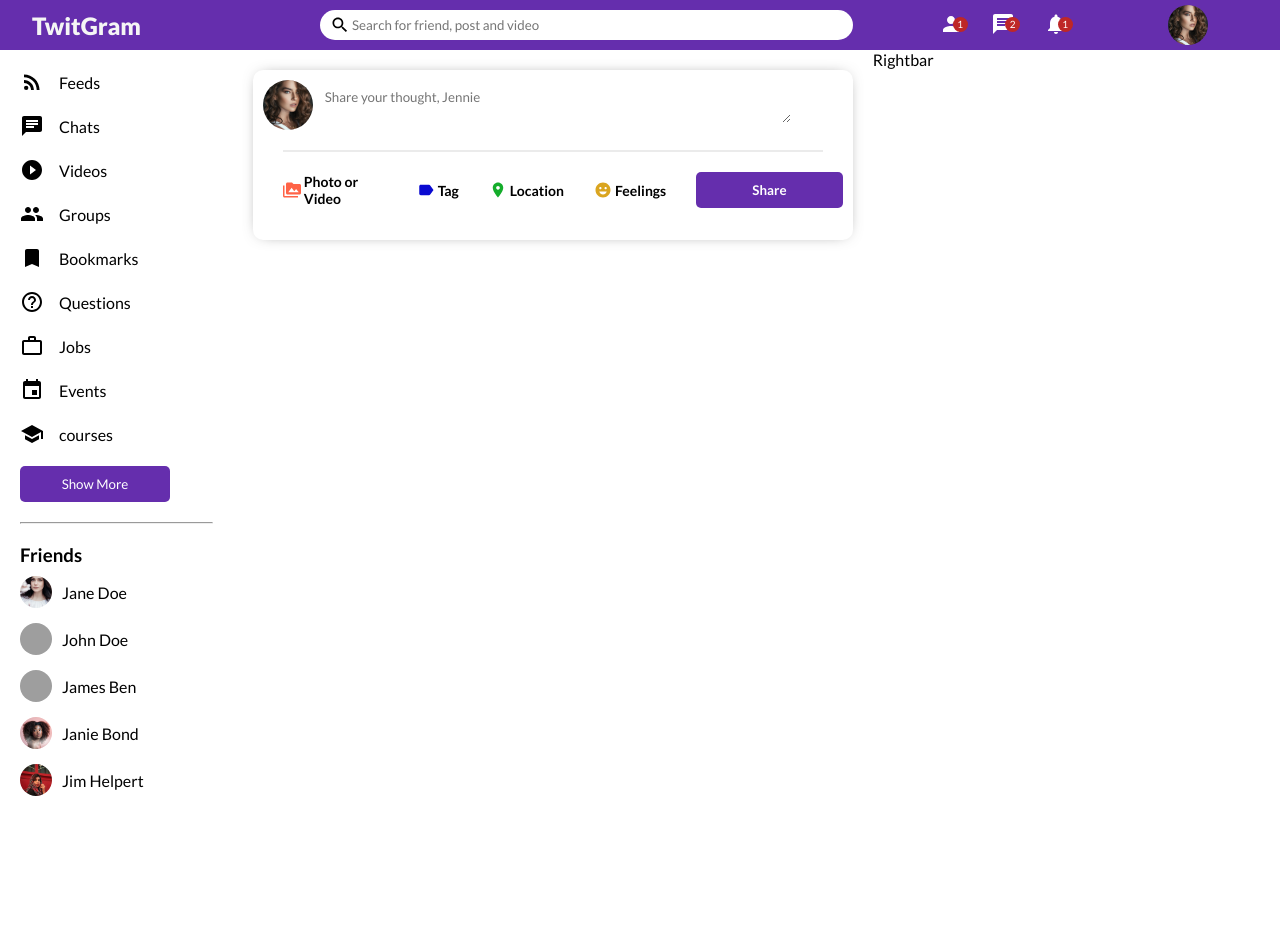
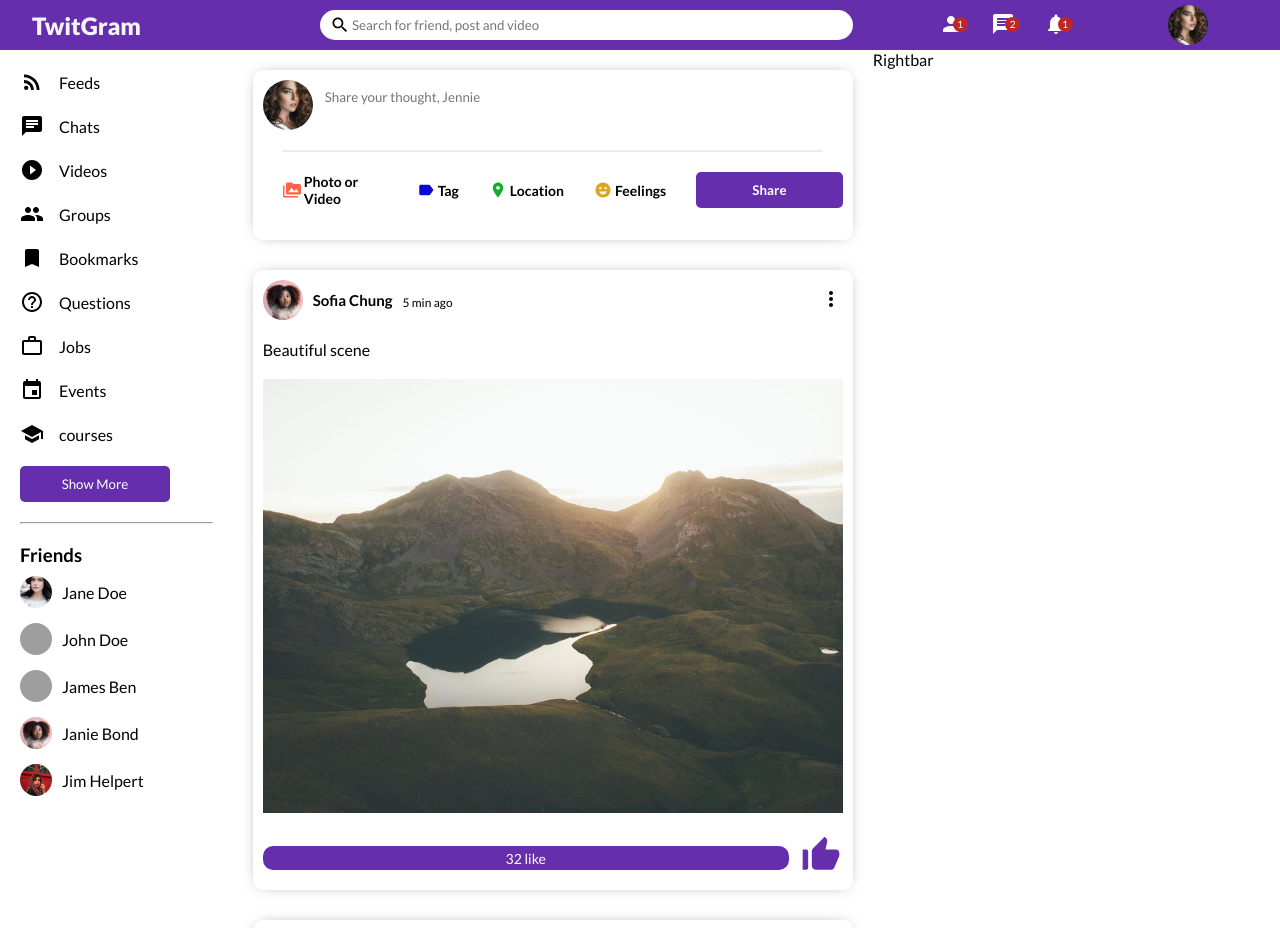
Before and after one commit to TtaifRS/TwitGram, a React (Create React App) app in the folder client/: page / in a window 1280 px wide. Shown: the top 928 px of the page. Before the commit the page ends 800 px from the top, so only its background shows below. Built offline with nearby package versions, Linux system fonts and the light colour scheme; grey boxes are pictures that could not be loaded; the HTML template or start-up script is replaced by a standard one.

Commit message:
post added to feed

```diff
--- a/client/src/Components/Feed/index.js
+++ b/client/src/Components/Feed/index.js
@@ -2,12 +2,18 @@ import React from 'react';
 import './feed.css';
 
 import Share from '../Share';
+import Post from '../Post';
 
 const Feed = () => {
   return (
     <div className="feedContainer">
       <div className="feedWrapper">
         <Share />
+        <Post />
+        <Post />
+        <Post />
+        <Post />
+        <Post />
       </div>
     </div>
   );
--- /dev/null
+++ b/client/src/Components/Post/index.js
@@ -0,0 +1,35 @@
+import './post.css';
+import { MoreVert, ThumbUpAlt } from '@material-ui/icons';
+
+const Post = () => {
+  return (
+    <div className="postContainer">
+      <div className="postWrapper">
+        <div className="postTop">
+          <div className="postTopLeft">
+            <img
+              src="/assets/person/4.jpg"
+              alt="name"
+              className="postProfilePic"
+            />
+            <span className="postUserName">Sofia Chung</span>
+            <span className="postTime">5 min ago</span>
+          </div>
+          <div className="postTopRight">
+            <MoreVert className="postIcon" />
+          </div>
+        </div>
+        <div className="postCenter">
+          <span className="postText">Beautiful scene</span>
+          <img src="/assets/post/8.jpeg" alt="train" className="postImg" />
+        </div>
+        <div className="postBottom">
+          <span className="postLike">32 like</span>
+          <ThumbUpAlt htmlColor="#652EAD" className="postLikeIcon" />
+        </div>
+      </div>
+    </div>
+  );
+};
+
+export default Post;
--- /dev/null
+++ b/client/src/Components/Post/post.css
@@ -0,0 +1,77 @@
+.postContainer {
+  width: 100%;
+  margin: 30px 0;
+  border-radius: 10px;
+  -webkit-box-shadow: 0px 0px 16px -8px rgba(6, 6, 6, 0.68);
+  box-shadow: 0px 0px 16px -8px rgba(6, 6, 6, 0.68);
+}
+
+.postWrapper {
+  padding: 10px;
+}
+
+.postTop {
+  display: flex;
+  align-items: center;
+  justify-content: space-between;
+}
+
+.postTopLeft {
+  display: flex;
+  align-items: center;
+}
+
+.postProfilePic {
+  width: 40px;
+  height: 40px;
+  border-radius: 50%;
+  object-fit: cover;
+}
+
+.postUserName {
+  font-size: 15px;
+  font-weight: 700;
+  margin: 0 10px;
+}
+
+.postTime {
+  font-size: 12px;
+  position: relative;
+  top: 2px;
+}
+
+.postCenter {
+  margin: 20px 0;
+}
+
+.postImg {
+  width: 100%;
+  max-height: 500px;
+  margin-top: 20px;
+  object-fit: contain;
+}
+
+.postBottom {
+  display: flex;
+  align-items: center;
+}
+
+.postLike {
+  margin-right: 10px;
+  font-size: 14px;
+  width: 100%;
+  height: 24px;
+  border-radius: 10px;
+  background-color: #652ead;
+  color: white;
+  display: flex;
+  align-items: center;
+  justify-content: center;
+}
+
+.postLikeIcon {
+  font-size: 44px !important;
+  cursor: pointer;
+  position: relative;
+  top: -3px;
+}
--- a/client/src/Components/Share/share.css
+++ b/client/src/Components/Share/share.css
@@ -25,6 +25,7 @@
 .shareInput {
   border: none;
   width: 80%;
+  resize: none;
 }
 
 .shareInput:focus {
```
